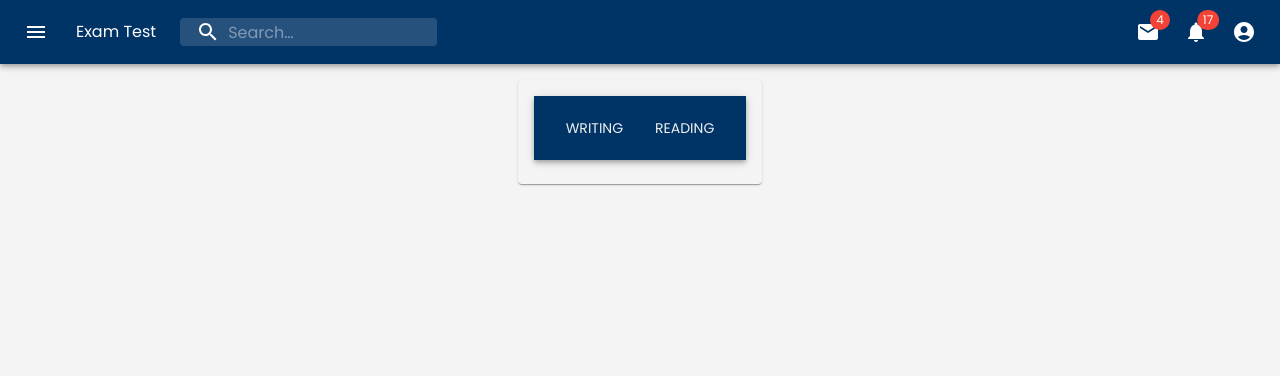
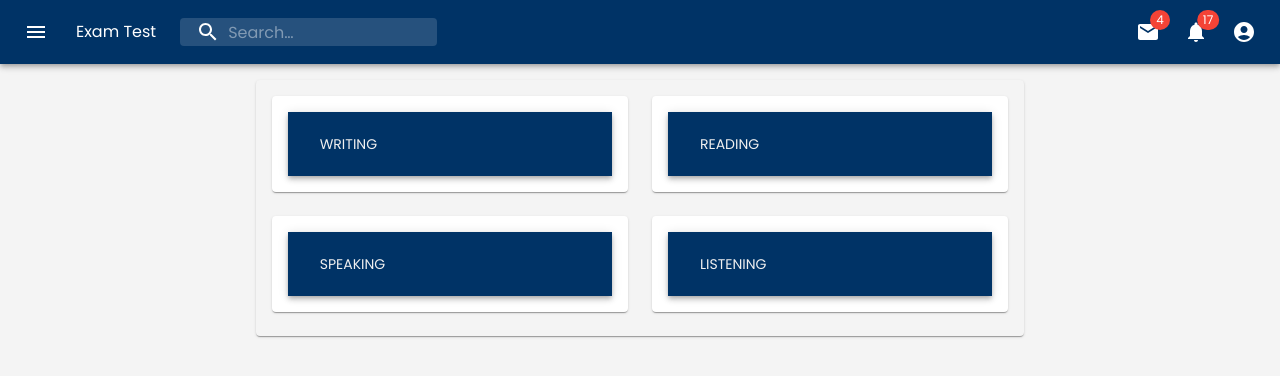
Before and after one commit to hiroshi0420/english_calificator, a React (Vite) app: page / in a window 1280 px wide. Shown: the top 376 px of the page. Built offline with nearby package versions, Linux system fonts and the light colour scheme.

Commit message:
Menu updated

```diff
--- a/src/Pages/Menu/Menu.jsx
+++ b/src/Pages/Menu/Menu.jsx
@@ -1,5 +1,5 @@
 import React, { useState } from 'react';
-import { AppBar, Toolbar, Button, Typography, Card, CardContent, Dialog, DialogTitle, DialogContent, DialogActions } from '@mui/material';
+import { AppBar, Toolbar, Button, Card, CardContent, Dialog, DialogTitle, DialogContent, DialogActions, Grid } from '@mui/material';
 import { useTheme } from '@mui/material/styles';
 import { useNavigate } from 'react-router-dom';
 import { Instructions } from '../Instructions/Instructions';
@@ -35,6 +35,9 @@ export const Menu = () => {
   return (
     <Card style={{ margin: theme.spacing(2), backgroundColor: theme.palette.background.default }}>
       <CardContent>
+        <Grid container spacing={3}>
+          <Grid item xs={12} md={6}>
+            <Card style={{ padding: theme.spacing(2), backgroundColor: theme.palette.background.paper }}>
               <AppBar position="static" style={{ backgroundColor: theme.palette.primary.main }}>
                 <Toolbar>
                   <Button
@@ -44,6 +47,14 @@ export const Menu = () => {
                   >
                     Writing
                   </Button>
+                </Toolbar>
+              </AppBar>
+            </Card>
+          </Grid>
+          <Grid item xs={12} md={6}>
+            <Card style={{ padding: theme.spacing(2), backgroundColor: theme.palette.background.paper }}>
+              <AppBar position="static" style={{ backgroundColor: theme.palette.primary.main }}>
+                <Toolbar>
                   <Button
                     color="inherit"
                     style={{ color: theme.palette.customGray.main }}
@@ -53,6 +64,39 @@ export const Menu = () => {
                   </Button>
                 </Toolbar>
               </AppBar>
+            </Card>
+          </Grid>
+          <Grid item xs={12} md={6}>
+            <Card style={{ padding: theme.spacing(2), backgroundColor: theme.palette.background.paper }}>
+              <AppBar position="static" style={{ backgroundColor: theme.palette.primary.main }}>
+                <Toolbar>
+                  <Button
+                    color="inherit"
+                    style={{ marginRight: theme.spacing(2), color: theme.palette.customGray.main }}
+                    onClick={() => handleNavigation(Router.appSpeakingTest)}
+                  >
+                    Speaking
+                  </Button>
+                </Toolbar>
+              </AppBar>
+            </Card>
+          </Grid>
+          <Grid item xs={12} md={6}>
+            <Card style={{ padding: theme.spacing(2), backgroundColor: theme.palette.background.paper }}>
+              <AppBar position="static" style={{ backgroundColor: theme.palette.primary.main }}>
+                <Toolbar>
+                  <Button
+                    color="inherit"
+                    style={{ color: theme.palette.customGray.main }}
+                    onClick={() => handleNavigation(Router.appllisteningTest)}
+                  >
+                    Listening
+                  </Button>
+                </Toolbar>
+              </AppBar>
+            </Card>
+          </Grid>
+        </Grid>
       </CardContent>
 
       <Dialog open={showInstructions} onClose={() => setShowInstructions(false)} maxWidth={200}>
```
Lines whose indentation alone changed are shown as unchanged.
